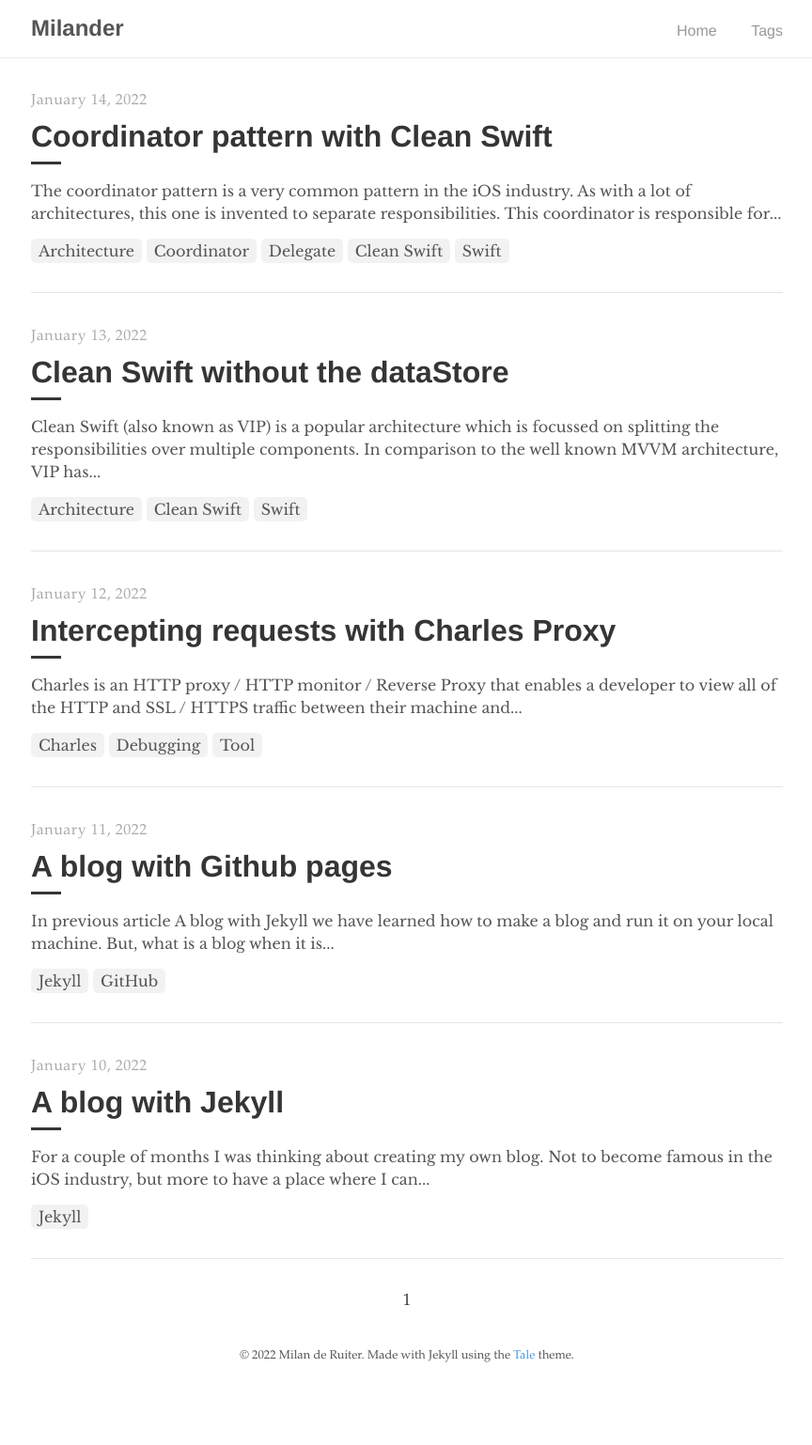
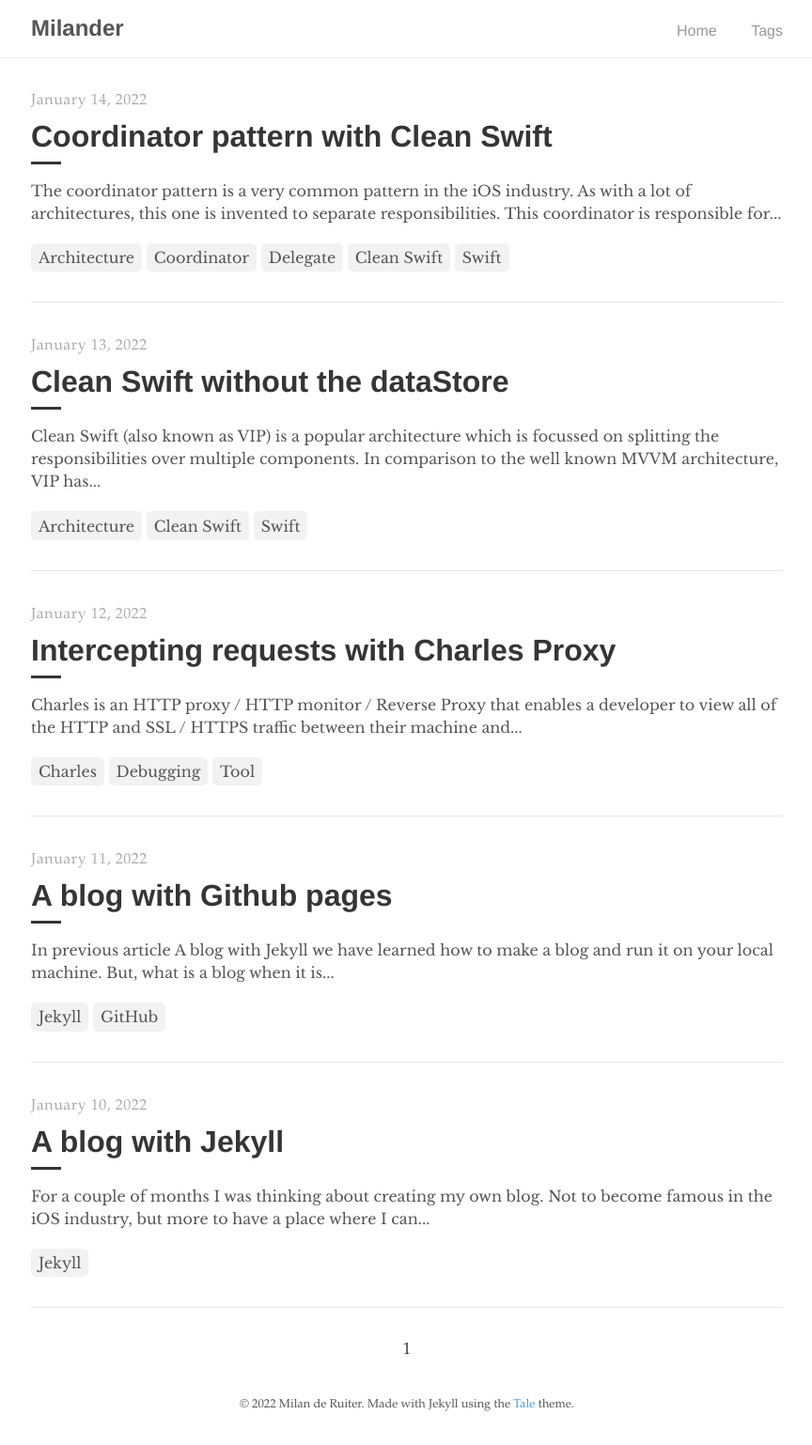
Before and after one commit to mderuiter/mderuiter.github.io, a Jekyll site: the page built from index.html, in a window 1280 px wide. Shown: the whole page at 94% size, without its empty margins (207-1071 px from the left). Built offline with Jekyll 4.4.1, drawn with Linux system fonts in a browser that asks for light colours; the list of posts is cut into pages by our own code; before the commit the page ends 1486 px from its top, so only the background shows below that.

Commit message:
blog style adjustments

```diff
--- a/_sass/tale/_catalogue.scss
+++ b/_sass/tale/_catalogue.scss
@@ -17,12 +17,13 @@
 
   &-tags {
     span {
-      background-color: red;
+      display: inline-block;
       padding: 0.2rem 0.5rem;
       background: rgba(0, 0, 0, 0.05);
       border-radius: 5px;
       color: $default-color;
       text-decoration: none;
+      margin-top: 4px;
     }
   }
 
--- a/_sass/tale/_tags.scss
+++ b/_sass/tale/_tags.scss
@@ -57,7 +57,6 @@
     &-title {
       color: $default-color;
       text-decoration: none;
-      white-space: nowrap;
       overflow: hidden;
       text-overflow: ellipsis;
     }
```
